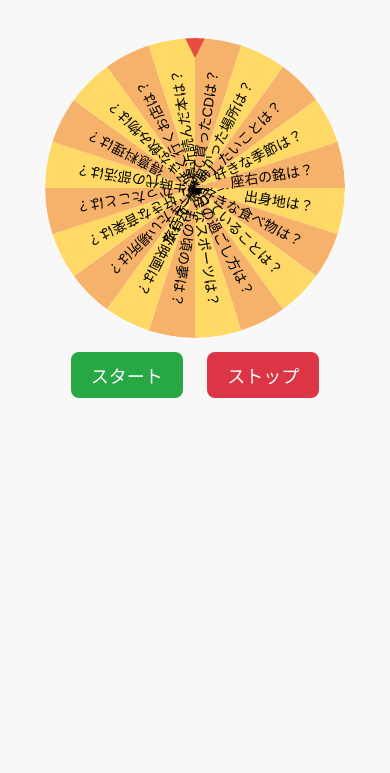
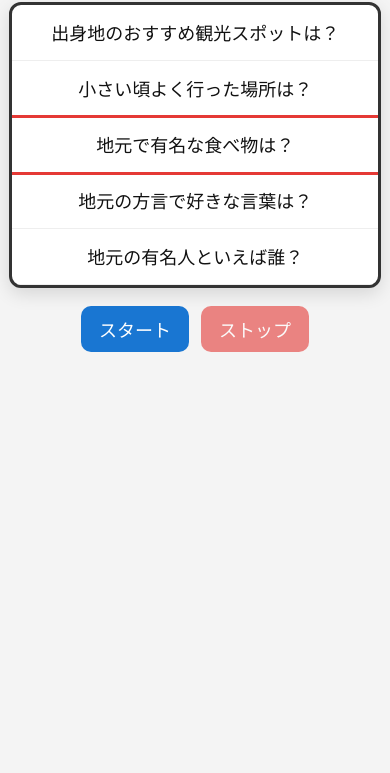
Before and after one commit to esehiroshi/roulette-app, a plain HTML site: page index.html in a window 390 px wide. Shown: the part 71-844 px from the top of the page. Drawn offline with Linux system fonts and the light colour scheme.

Commit message:
Update index.html

```diff
--- a/index.html
+++ b/index.html
@@ -1,119 +1,279 @@
 <!DOCTYPE html>
 <html lang="ja">
 <head>
-<meta charset="UTF-8">
-<meta name="viewport" content="width=device-width, initial-scale=1.0">
-<title>飲み会ルーレット</title>
+<meta charset="UTF-8" />
+<meta name="viewport" content="width=device-width,initial-scale=1.0" />
+<title>スロットマシン型 質問アプリ</title>
 <style>
-  body { text-align: center; font-family: sans-serif; background: #f8f8f8; }
-  canvas { background: white; border-radius: 50%; margin-top: 20px; }
-  button { font-size: 18px; padding: 10px 20px; margin: 10px; border-radius: 8px; border: none; cursor: pointer; }
-  #startBtn { background: #28a745; color: white; }
-  #stopBtn { background: #dc3545; color: white; }
-  #result { font-size: 20px; margin-top: 20px; }
+  :root{
+    --bg:#f4f4f4;
+    --card:#fff;
+    --accent:#e53935;
+    --line:#ffeb3b;
+  }
+  html,body{height:100%;}
+  body {
+    margin: 0;
+    font-family: system-ui, -apple-system, "Segoe UI", Roboto, "Helvetica Neue", Arial;
+    background: var(--bg);
+    color:#111;
+    display:flex;
+    flex-direction:column;
+    align-items:center;
+    padding:20px;
+    box-sizing:border-box;
+  }
+
+  h1{margin:8px 0 16px;font-size:20px;text-align:center}
+
+  /* スロットの外枠 */
+  .container {
+    position: relative;
+    width: min(420px, 94vw);
+    height: 300px;
+    overflow: hidden;
+    border-radius:12px;
+    background: var(--card);
+    box-shadow: 0 6px 18px rgba(0,0,0,0.12);
+    border: 3px solid #333;
+  }
+
+  /* 回転リスト本体 */
+  .slot {
+    position: absolute;
+    left: 0;
+    width: 100%;
+    top: 0;
+    will-change: transform;
+  }
+
+  .item {
+    height: 60px;
+    line-height: 60px;
+    font-size: 20px;
+    padding: 0 16px;
+    box-sizing: border-box;
+    border-bottom: 1px solid #eee;
+    text-align: center;
+    white-space: nowrap;
+    overflow: hidden;
+    text-overflow: ellipsis;
+  }
+
+  /* 決定ライン */
+  .line {
+    position: absolute;
+    top: calc(50% - 30px); /* 中央に高さ60pxのライン */
+    width: 100%;
+    height: 60px;
+    pointer-events: none;
+  }
+  .line::before, .line::after {
+    content: "";
+    position: absolute;
+    left:0; right:0; height:3px;
+    background: var(--accent);
+  }
+  .line::before { top: 0; }
+  .line::after  { bottom:0; }
+
+  /* ボタン群 */
+  .controls {
+    margin-top: 18px;
+    display:flex;
+    gap:12px;
+    align-items:center;
+    justify-content:center;
+    flex-wrap:wrap;
+  }
+  button {
+    font-size:18px;
+    padding:10px 18px;
+    border-radius:10px;
+    border: none;
+    cursor:pointer;
+    background:#1976d2;
+    color:white;
+  }
+  button.secondary{
+    background:#e53935;
+  }
+  button:disabled{opacity:0.6;cursor:not-allowed}
+
+  /* モバイル向けの余白調整 */
+  @media (max-width:420px){
+    .item{font-size:18px;height:56px;line-height:56px}
+    .container{height:280px}
+  }
+
 </style>
 </head>
 <body>
-<h1>飲み会ルーレット</h1>
-<canvas id="wheel" width="300" height="300"></canvas><br>
-<button id="startBtn">スタート</button>
-<button id="stopBtn" disabled>ストップ</button>
-<div id="result"></div>
 
+<h1>スロット質問マシン</h1>
+
+<div class="container" aria-hidden="false">
+  <div class="slot" id="slot"></div>
+  <div class="line" aria-hidden="true"></div>
+</div>
+
+<div class="controls">
+  <button id="startBtn">スタート</button>
+  <button id="stopBtn" class="secondary" disabled>ストップ</button>
+</div>
+
+<!-- 音声ファイル（同フォルダに置く） -->
 <audio id="drumSound" src="drum.mp3" preload="auto"></audio>
 <audio id="fanfareSound" src="fanfare.mp3" preload="auto"></audio>
 
 <script>
+/* --- 質問（飲み会・同郷向け 20個） --- */
 const questions = [
-  "出身地は？","好きな食べ物は？","最近ハマっていることは？","休日の過ごし方は？","好きなスポーツは？",
-  "子どもの頃の夢は？","好きな映画は？","今行きたい場所は？","好きな音楽は？","最近の嬉しかったことは？",
-  "学生時代の部活は？","得意料理は？","好きな飲み物は？","よく行くお店は？","最近読んだ本は？",
-  "初めて買ったCDは？","旅行で一番良かった場所は？","挑戦したいことは？","好きな季節は？","座右の銘は？"
+  "出身地のおすすめ観光スポットは？",
+  "小さい頃よく行った場所は？",
+  "地元で有名な食べ物は？",
+  "地元の方言で好きな言葉は？",
+  "地元の有名人といえば誰？",
+  "地元で一番好きな季節は？",
+  "子どもの頃によく遊んだ場所は？",
+  "地元で行きつけだったお店は？",
+  "地元の隠れた名所は？",
+  "地元にまつわるちょっとした自慢は？",
+  "地元の祭りやイベントの思い出は？",
+  "地元の学校あるあるを一つ",
+  "地元のラーメンorうどん事情は？",
+  "地元で一番印象に残っている景色は？",
+  "子どもの頃好きだった給食メニューは？",
+  "地元の天気や気候の特徴は？",
+  "地元の友達とよくした遊びは？",
+  "地元で定番の手土産は？",
+  "地元の方言で自己紹介してみて",
+  "地元に戻ったら必ず行く場所は？"
 ];
 
-const canvas = document.getElementById('wheel');
-const ctx = canvas.getContext('2d');
+/* --- 要素取得 --- */
+const slot = document.getElementById('slot');
 const startBtn = document.getElementById('startBtn');
 const stopBtn = document.getElementById('stopBtn');
-const resultEl = document.getElementById('result');
-const drumSound = document.getElementById('drumSound');
-const fanfareSound = document.getElementById('fanfareSound');
+const drum = document.getElementById('drumSound');
+const fanfare = document.getElementById('fanfareSound');
 
-let angle = 0;
-let spinning = false;
-let spinSpeed = 0;
-let segCount = questions.length;
-let segAngle = 2 * Math.PI / segCount;
+let ticker = null;      // setInterval ハンドラ
+let position = 0;       // px
+let speed = 0;          // px per tick
+const itemHeight = 60;  // CSSと一致させる
+const visibleCount = 5; // 見えている個数（実装上の目安）
 
-function drawWheel() {
-  const radius = canvas.width / 2;
-  ctx.clearRect(0, 0, canvas.width, canvas.height);
-  for (let i = 0; i < segCount; i++) {
-    const startAngle = segAngle * i + angle;
-    ctx.beginPath();
-    ctx.moveTo(radius, radius);
-    ctx.arc(radius, radius, radius, startAngle, startAngle + segAngle);
-    ctx.fillStyle = i % 2 === 0 ? '#ffd966' : '#f6b26b';
-    ctx.fill();
-    ctx.save();
-    ctx.translate(radius, radius);
-    ctx.rotate(startAngle + segAngle / 2);
-    ctx.textAlign = 'right';
-    ctx.fillStyle = '#000';
-    const dynamicFontSize = Math.min(14, segAngle * radius * 0.4);
-    ctx.font = `${dynamicFontSize}px sans-serif`;
-    ctx.fillText(questions[i], radius - 30, 5);
-    ctx.restore();
+/* --- スロットリストを作る（リストを2回繰り返してループ） --- */
+function renderSlot(){
+  slot.innerHTML = "";
+  const arr = questions.concat(questions); // ループのために2回繰り返す
+  for(let i=0;i<arr.length;i++){
+    const d = document.createElement('div');
+    d.className = 'item';
+    d.textContent = arr[i];
+    slot.appendChild(d);
   }
-  // 矢印
-  ctx.fillStyle = '#e74c3c';
-  ctx.beginPath();
-  ctx.moveTo(radius - 10, 0);
-  ctx.lineTo(radius + 10, 0);
-  ctx.lineTo(radius, 20);
-  ctx.closePath();
-  ctx.fill();
+  // 初期位置を0に
+  position = 0;
+  slot.style.transform = `translateY(${-position}px)`;
+}
+renderSlot();
+
+/* --- スタート処理 --- */
+function startSpin(){
+  if(ticker) return;
+  speed = 30 + Math.random()*20; // 初速（px/tick）
+  // モバイルブラウザではタップで再生トリガーが必要なのでここで再生
+  drum.currentTime = 0;
+  drum.loop = true;
+  drum.play().catch(()=>{/* 自動再生拒否は無視 */});
+
+  startBtn.disabled = true;
+  stopBtn.disabled = false;
+
+  ticker = setInterval(()=>{
+    position += speed;
+    // ループ処理（2回分の高さ）
+    const full = questions.length * itemHeight;
+    if(position >= full) position = position - full;
+    slot.style.transform = `translateY(${-position}px)`;
+  }, 50); // 20fps 相当
 }
 
-function rotateWheel() {
-  if (!spinning) return;
-  angle += spinSpeed;
-  spinSpeed *= 0.98;
-  if (spinSpeed < 0.002) {
-    spinning = false;
-    stopBtn.disabled = true;
-    startBtn.disabled = false;
-    drumSound.pause();
-    drumSound.currentTime = 0;
-    fanfareSound.play();
-    showResult();
-  } else {
-    requestAnimationFrame(rotateWheel);
-  }
-  drawWheel();
+/* --- ストップ処理（止めるときは減衰→確定） --- */
+function stopSpin(){
+  if(!ticker) return;
+  stopBtn.disabled = true;
+  // 徐々に速度を落とすルーチン（0になると停止）
+  const dec = setInterval(()=>{
+    speed *= 0.92;
+    if(speed < 1.5){
+      // 完全に止める直前に位置を中央ラインにスナップ
+      clearInterval(dec);
+      clearInterval(ticker);
+      ticker = null;
+      // 中央ラインのオフセット（container高さの中央）
+      const container = document.querySelector('.container');
+      const centerOffset = Math.round((container.clientHeight / 2) - (itemHeight / 2));
+      // 現在のpositionを元に中央に来る最も近いアイテムのindexを計算
+      const full = questions.length * itemHeight;
+      // position は [0, full)
+      // compute index of item at y = position + centerOffset
+      let raw = position + centerOffset;
+      raw = ((raw % full) + full) % full; // normalize
+      const idx = Math.floor(raw / itemHeight) % questions.length;
+      // スナップ位置を計算してアニメーションで移動
+      const targetPosition = idx * itemHeight;
+      // animate from current position to targetPosition
+      const startPos = position;
+      // choose shortest path (consider wrap)
+      let diff = targetPosition - startPos;
+      // allow adjusting by ±full to get smaller abs
+      if(Math.abs(diff + full) < Math.abs(diff)) diff += full;
+      if(Math.abs(diff - full) < Math.abs(diff)) diff -= full;
+      const duration = 400; // ms
+      const frames = Math.round(duration / 16);
+      let frame = 0;
+      const step = () => {
+        frame++;
+        const t = frame / frames;
+        // ease out cubic
+        const eased = 1 - Math.pow(1 - t, 3);
+        position = startPos + diff * eased;
+        const normalized = ((position % full) + full) % full;
+        slot.style.transform = `translateY(${-normalized}px)`;
+        if(frame < frames){
+          requestAnimationFrame(step);
+        } else {
+          // 停止完了
+          drum.pause();
+          drum.currentTime = 0;
+          fanfare.currentTime = 0;
+          fanfare.play().catch(()=>{});
+          startBtn.disabled = false;
+          stopBtn.disabled = true;
+          // 確定インデックス（中央）
+          const raw2 = ((position + centerOffset) % full + full) % full;
+          const finalIdx = Math.floor(raw2 / itemHeight) % questions.length;
+          // 表示（alertの代わりにvisibleなUIでも可）
+          setTimeout(()=>{ alert("選ばれた質問:\n" + questions[finalIdx]); }, 120);
+        }
+      };
+      requestAnimationFrame(step);
+    }
+  }, 80);
 }
 
-function showResult() {
-  const normalizedAngle = (angle + Math.PI / 2) % (2 * Math.PI);
-  const index = Math.floor((segCount - (normalizedAngle / segAngle)) % segCount);
-  resultEl.textContent = `選ばれたのは：${questions[index]}`;
-}
+/* --- ボタンイベント --- */
+startBtn.addEventListener('click', startSpin);
+stopBtn.addEventListener('click', stopSpin);
 
-startBtn.addEventListener('click', () => {
-  if (spinning) return;
-  spinSpeed = Math.random() * 0.3 + 0.25;
-  spinning = true;
-  startBtn.disabled = true;
-  stopBtn.disabled = false;
-  drumSound.loop = true;
-  drumSound.play();
-  rotateWheel();
+/* --- 初期レンダリングで高さが変わることに対応 --- */
+window.addEventListener('resize', () => {
+  // nothing heavy needed — calculation uses container.clientHeight dynamically when stopping
 });
+</script>
 
-stopBtn.addEventListener('click', () => {
-  spinSpeed *= 0.95;
-});
-drawWheel();
-</script>
 </body>
 </html>
```
